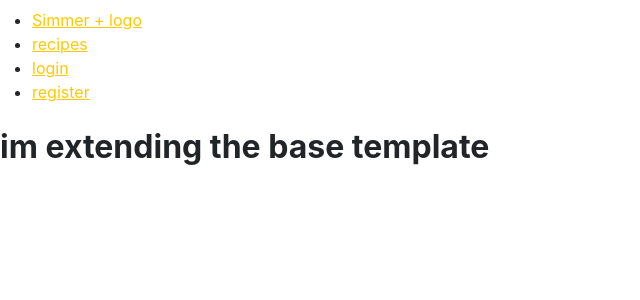
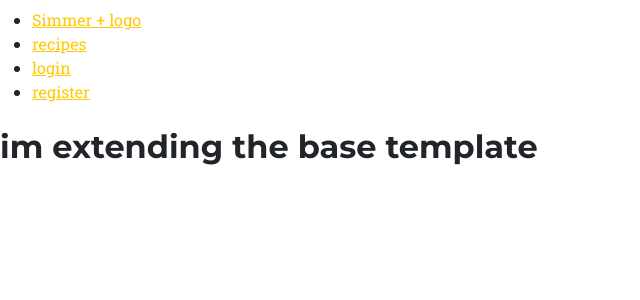
Before and after one commit to CJepps/Simmer-recipe-sharing, a Flask app: page / in a window 1280 px wide. Shown: the top 300 px of the page, without its empty margins (0-640 px from the left). Run offline with Flask 2, Linux system fonts and the light colour scheme; data that the repository does not hold is empty; some libraries are stand-ins or nearby versions.

Commit message:
Added CDN links for bootstrap, fontawesome, google fonts

```diff
--- a/templates/base.html
+++ b/templates/base.html
@@ -5,6 +5,14 @@
     <meta http-equiv="X-UA-Compatible" content="IE=edge">
     <meta name="viewport" content="width=device-width, initial-scale=1.0">
     <link rel="stylesheet" href={{ url_for('static', filename='css/styles.css')}}>
+    <!-- Favicon-->
+    <link rel="icon" type="image/x-icon" href="assets/favicon.ico" />
+    <!-- Font Awesome icons (free version)-->
+    <script src="https://use.fontawesome.com/releases/v5.15.4/js/all.js" crossorigin="anonymous"></script>
+    <!-- Google fonts-->
+    <link href="https://fonts.googleapis.com/css?family=Montserrat:400,700" rel="stylesheet" type="text/css" />
+    <link href="https://fonts.googleapis.com/css?family=Roboto+Slab:400,100,300,700" rel="stylesheet" type="text/css" />
+
     <title>Simmer</title>
 </head>
 <body>
@@ -17,6 +25,18 @@
             <li><a href="{{ url_for('register') }}">register</a></li>
         </ul>
     </nav>
+
+
+
+
+
+
+
+
+     <!-- Bootstrap core JS-->
+     <script src="https://cdn.jsdelivr.net/npm/bootstrap@5.1.3/dist/js/bootstrap.bundle.min.js"></script>
+     <!-- Core theme JS-->
+     <script src="js/scripts.js"></script>
     {% block content %}
     {% endblock %}
 
```
